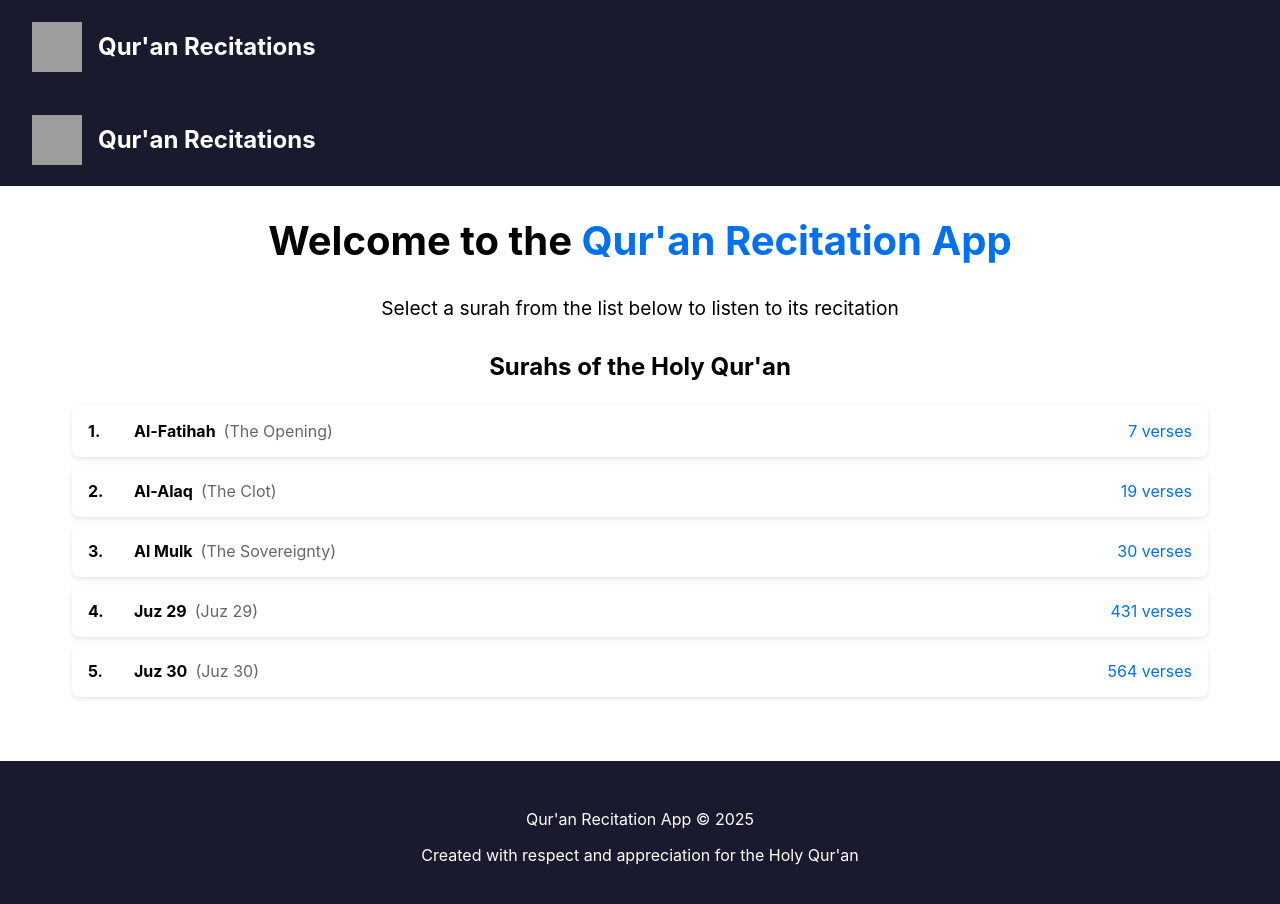
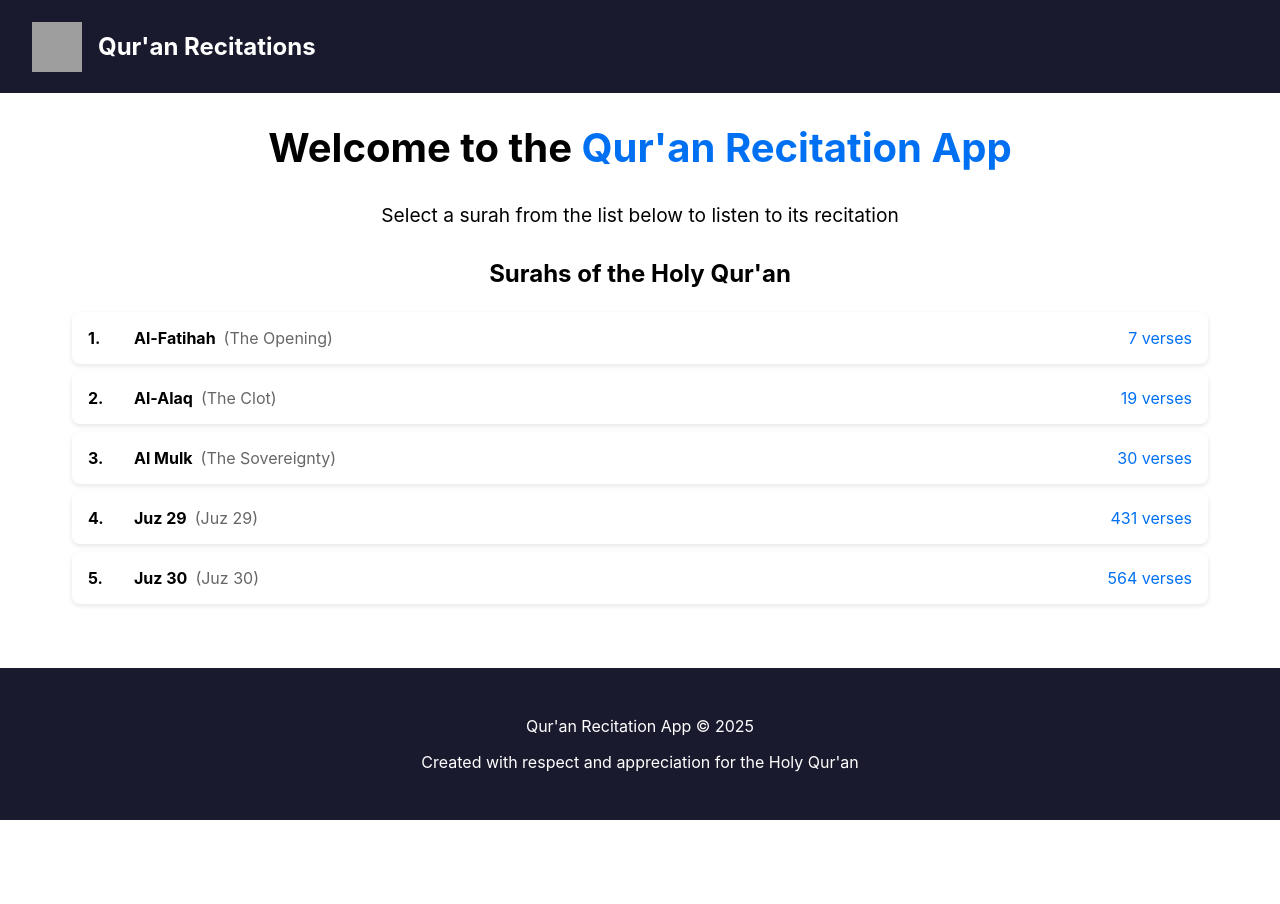
Before and after one commit to RelearnHappy/S, a Next.js app: page / in a window 1280 px wide. Shown: the top 904 px of the page. After the commit the page ends 820 px from the top, so only its background shows below. Built offline with nearby package versions, Linux system fonts and the light colour scheme; grey boxes are pictures that could not be loaded.

Commit message:
Update _app.js

```diff
--- a/pages/_app.js
+++ b/pages/_app.js
@@ -1,17 +1,8 @@
 // pages/_app.js
-import { useState } from 'react';
 import '../styles/globals.css';
-import Header from '../components/Header'; // Pastikan path ke Header benar
 
 function MyApp({ Component, pageProps }) {
-  const [theme, setTheme] = useState('dark'); // State awal: dark mode
-
-  return (
-    <div className={theme}> {/* Class tema diterapkan di root */}
-      <Header theme={theme} setTheme={setTheme} />
-      <Component {...pageProps} /> {/* Render halaman aktif */}
-    </div>
-  );
+  return <Component {...pageProps} />;
 }
 
 export default MyApp;
```
